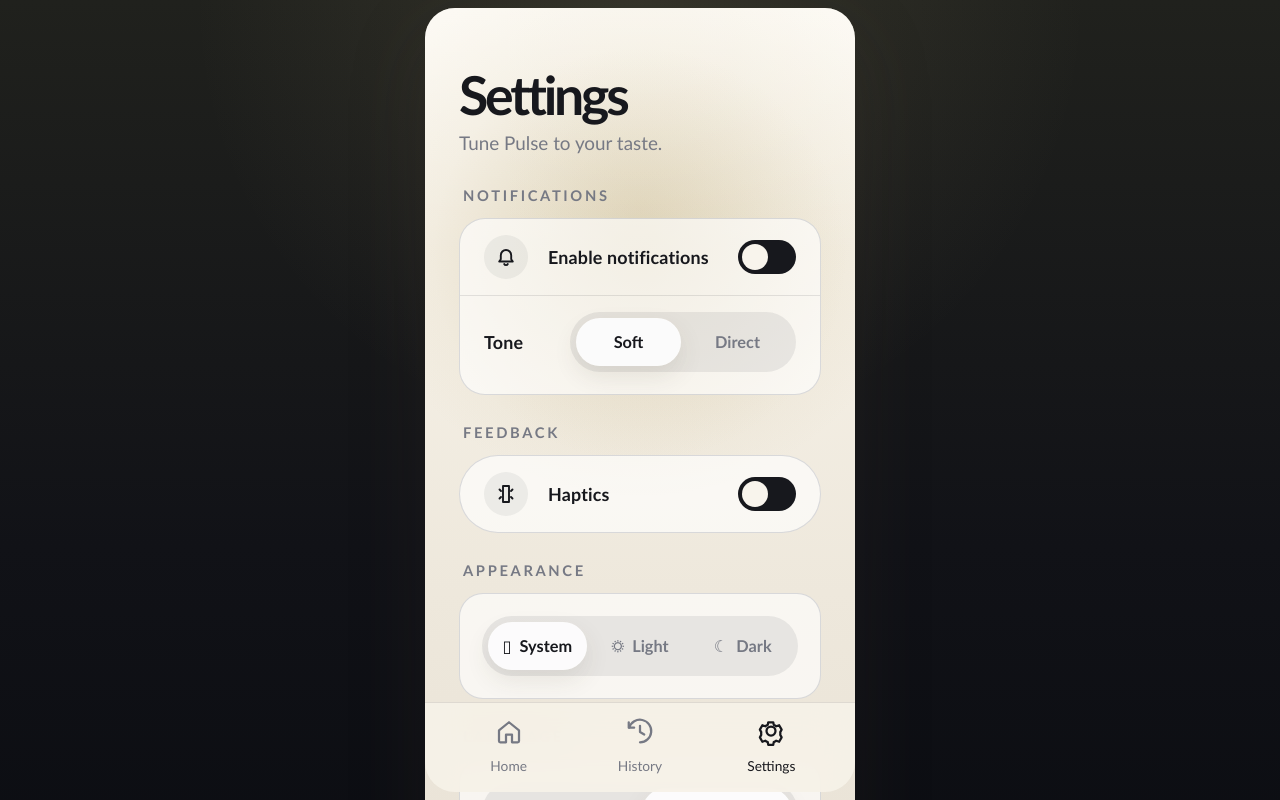
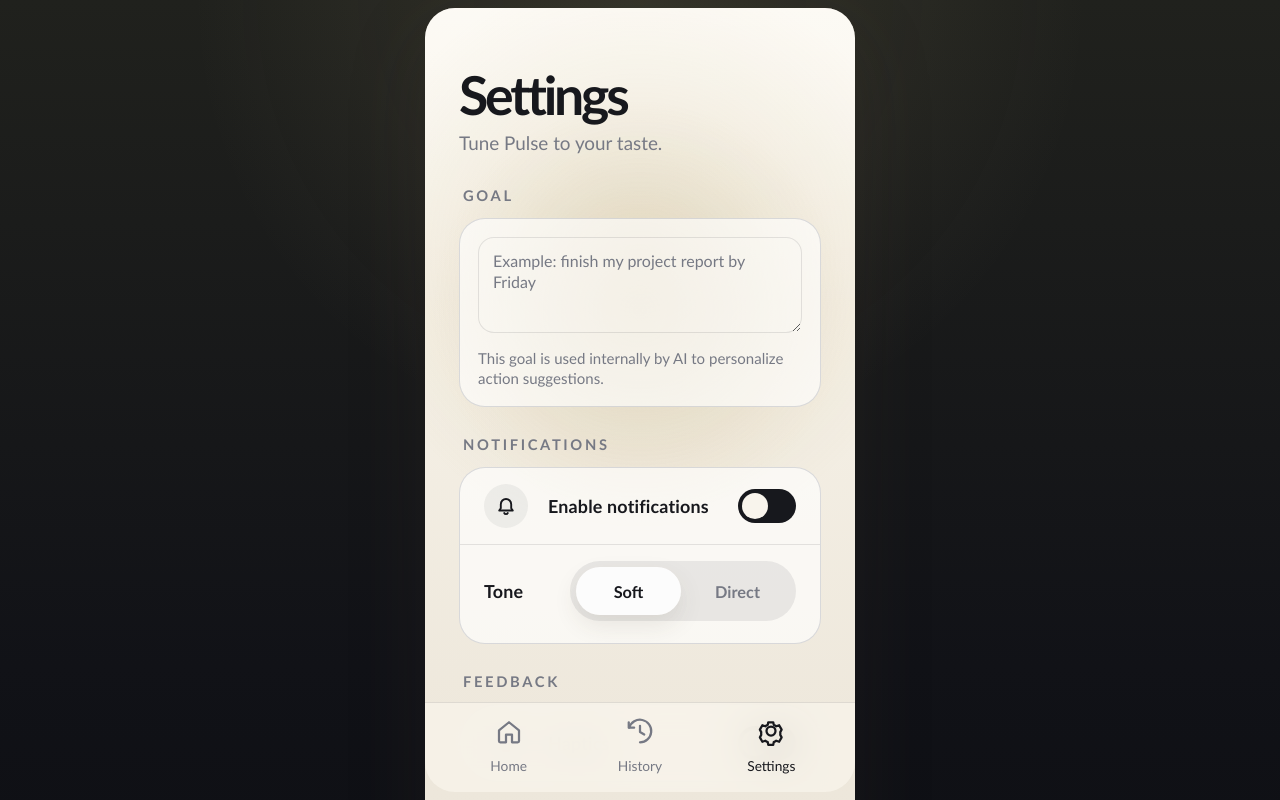
Before and after one commit to vanderjuh/vj-moving-app, a React (Vite) app: page / in a window 1280 px wide. Both pictures are taken after a click on the button "Settings". Shown: the top 800 px of the page. Built offline with nearby package versions, Linux system fonts and the light colour scheme.

Commit message:
feat: add goal setting feature with suggestions and update styles

```diff
--- a/src/components/SettingsScreen.jsx
+++ b/src/components/SettingsScreen.jsx
@@ -73,6 +73,22 @@
         <h1>{t("settings.title")}</h1>
         <p>{t("settings.subtitle")}</p>
       </div>
+
+      <SettingsGroup title={t("settings.objective")}>
+        <div className="settings-card objective-card">
+          <label className="objective-input-wrap">
+            <span className="sr-only">{t("settings.objective")}</span>
+            <textarea
+              className="objective-input"
+              value={settings.goal || ""}
+              placeholder={t("settings.objectivePlaceholder")}
+              maxLength={180}
+              onChange={(event) => onUpdateSettings({ goal: event.target.value })}
+            />
+          </label>
+          <p>{t("settings.objectiveHint")}</p>
+        </div>
+      </SettingsGroup>
 
       <SettingsGroup title={t("settings.notifications")}>
         <div className="settings-card">
--- a/src/data/suggestions.js
+++ b/src/data/suggestions.js
@@ -97,3 +97,97 @@
     return true;
   });
 };
+
+const createGoalSuggestion = (state, locale, goal, currentPeriod, idSuffix, enTemplate, ptTemplate) => ({
+  id: `${state.toLowerCase()}-goal-${idSuffix}`,
+  state,
+  label: enTemplate(goal),
+  labels: {
+    en: enTemplate(goal),
+    pt: ptTemplate(goal),
+  },
+  periods: [currentPeriod, "any"],
+});
+
+const getGoalSuggestions = (state, goal, locale, currentPeriod) => {
+  const safeGoal = typeof goal === "string" ? goal.trim().slice(0, 120) : "";
+
+  if (!safeGoal) {
+    return [];
+  }
+
+  if (state === "STOPPED") {
+    return [
+      createGoalSuggestion(
+        state,
+        locale,
+        safeGoal,
+        currentPeriod,
+        "001",
+        (value) => `Open your ${value} task and do only 2 minutes.`,
+        (value) => `Abra a tarefa de ${value} e faça apenas 2 minutos.`,
+      ),
+      createGoalSuggestion(
+        state,
+        locale,
+        safeGoal,
+        currentPeriod,
+        "002",
+        (value) => `Write one tiny next step for: ${value}.`,
+        (value) => `Escreva um próximo passo mínimo para: ${value}.`,
+      ),
+    ];
+  }
+
+  if (state === "NEUTRAL") {
+    return [
+      createGoalSuggestion(
+        state,
+        locale,
+        safeGoal,
+        currentPeriod,
+        "001",
+        (value) => `Break ${value} into 3 actionable steps.`,
+        (value) => `Quebre ${value} em 3 passos acionáveis.`,
+      ),
+      createGoalSuggestion(
+        state,
+        locale,
+        safeGoal,
+        currentPeriod,
+        "002",
+        (value) => `Complete the first step toward ${value}.`,
+        (value) => `Conclua o primeiro passo em direção a ${value}.`,
+      ),
+    ];
+  }
+
+  return [
+    createGoalSuggestion(
+      state,
+      locale,
+      safeGoal,
+      currentPeriod,
+      "001",
+      (value) => `Finish one concrete deliverable for ${value}.`,
+      (value) => `Finalize uma entrega concreta para ${value}.`,
+    ),
+    createGoalSuggestion(
+      state,
+      locale,
+      safeGoal,
+      currentPeriod,
+      "002",
+      (value) => `Prepare the next checkpoint for ${value}.`,
+      (value) => `Prepare o próximo checkpoint para ${value}.`,
+    ),
+  ];
+};
+
+export const getSuggestionsForContext = ({ state, goal = "", locale = "en", now = new Date() }) => {
+  const currentPeriod = getDayPeriod(now);
+  const base = getSuggestionsForState(state, now);
+  const goalSuggestions = getGoalSuggestions(state, goal, locale, currentPeriod);
+
+  return [...goalSuggestions, ...base];
+};
--- a/src/hooks/useBehaviorApp.js
+++ b/src/hooks/useBehaviorApp.js
@@ -1,5 +1,5 @@
 import { startTransition, useEffect, useMemo, useRef, useState } from "react";
-import { getSuggestionsForState } from "../data/suggestions";
+import { getSuggestionsForContext } from "../data/suggestions";
 import { behaviorStorage } from "../services/behaviorStorage";
 
 const STATE_REFRESH_MS = 30 * 1000;
@@ -14,6 +14,8 @@
       notificationTone: "soft",
       hapticsEnabled: false,
       appearance: "system",
+      locale: "en",
+      goal: "",
     },
   });
   const [isLoading, setIsLoading] = useState(true);
@@ -55,8 +57,13 @@
   }, []);
 
   const suggestions = useMemo(
-    () => getSuggestionsForState(appState.currentState),
-    [appState.currentState, appState.history.length],
+    () =>
+      getSuggestionsForContext({
+        state: appState.currentState,
+        goal: appState.settings.goal,
+        locale: appState.settings.locale,
+      }),
+    [appState.currentState, appState.history.length, appState.settings.goal, appState.settings.locale],
   );
 
   const completeAction = (actionId, label, successMessage, missingActionMessage) => {
--- a/src/i18n/translations.js
+++ b/src/i18n/translations.js
@@ -80,6 +80,9 @@
       language: "Language",
       portuguese: "Portuguese",
       english: "English",
+      objective: "Goal",
+      objectivePlaceholder: "Example: finish my project report by Friday",
+      objectiveHint: "This goal is used internally by AI to personalize action suggestions.",
       reset: "Reset all data",
       version: "Pulse · v1.0",
     },
@@ -175,6 +178,9 @@
       language: "Idioma",
       portuguese: "Português",
       english: "Inglês",
+      objective: "Objetivo",
+      objectivePlaceholder: "Exemplo: finalizar meu relatório do projeto até sexta",
+      objectiveHint: "Esse objetivo é usado internamente pela IA para personalizar sugestões de ações.",
       reset: "Redefinir dados",
       version: "Pulse · v1.0",
     },
--- a/src/services/behaviorStorage.js
+++ b/src/services/behaviorStorage.js
@@ -9,6 +9,7 @@
   hapticsEnabled: false,
   appearance: "system",
   locale: detectLocale(),
+  goal: "",
 };
 
 const DEFAULT_STATE = {
@@ -87,6 +88,7 @@
 
 const normalizeSettings = (settings) => {
   const source = settings && typeof settings === "object" ? settings : {};
+  const goal = typeof source.goal === "string" ? source.goal : "";
 
   return {
     notificationsEnabled:
@@ -104,6 +106,7 @@
       ? source.appearance
       : DEFAULT_SETTINGS.appearance,
     locale: ["pt", "en"].includes(source.locale) ? source.locale : DEFAULT_SETTINGS.locale,
+    goal: goal.slice(0, 180),
   };
 };
 
--- a/src/styles.css
+++ b/src/styles.css
@@ -810,6 +810,45 @@
   padding: 22px;
 }
 
+.objective-card {
+  display: grid;
+  gap: 12px;
+  padding: 18px;
+}
+
+.objective-input-wrap {
+  display: block;
+}
+
+.objective-input {
+  width: 100%;
+  min-height: 96px;
+  resize: vertical;
+  border: 1px solid var(--line);
+  border-radius: 16px;
+  padding: 12px 14px;
+  color: var(--text);
+  background: rgba(255, 255, 255, 0.06);
+  font: inherit;
+  line-height: 1.35;
+}
+
+.objective-input::placeholder {
+  color: var(--muted);
+}
+
+.objective-input:focus-visible {
+  outline: 3px solid rgba(203, 187, 138, 0.28);
+  outline-offset: 2px;
+}
+
+.objective-card p {
+  margin: 0;
+  color: var(--muted);
+  font-size: 0.94rem;
+  line-height: 1.35;
+}
+
 .settings-note-card p {
   margin: 0;
   color: var(--muted);
```
